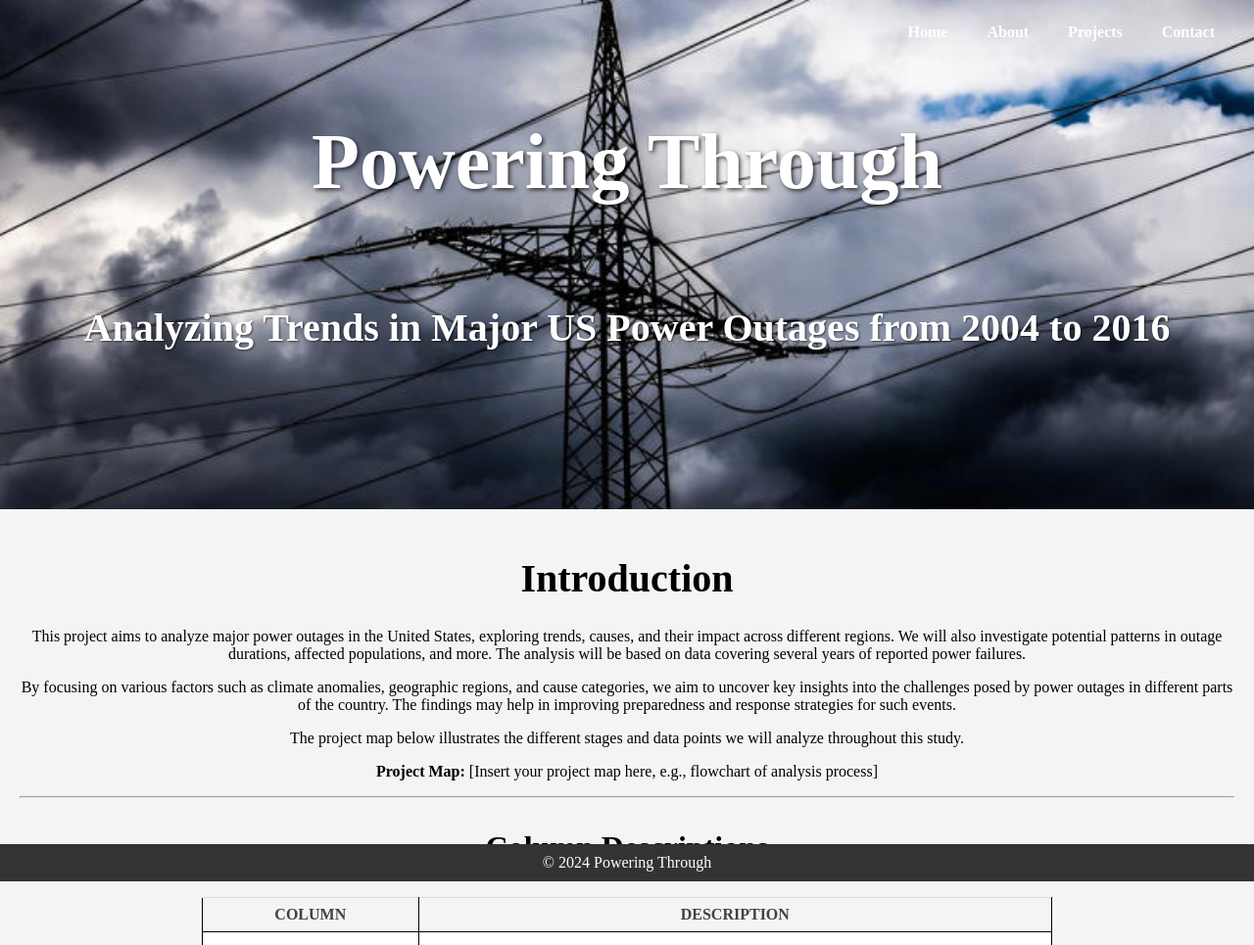
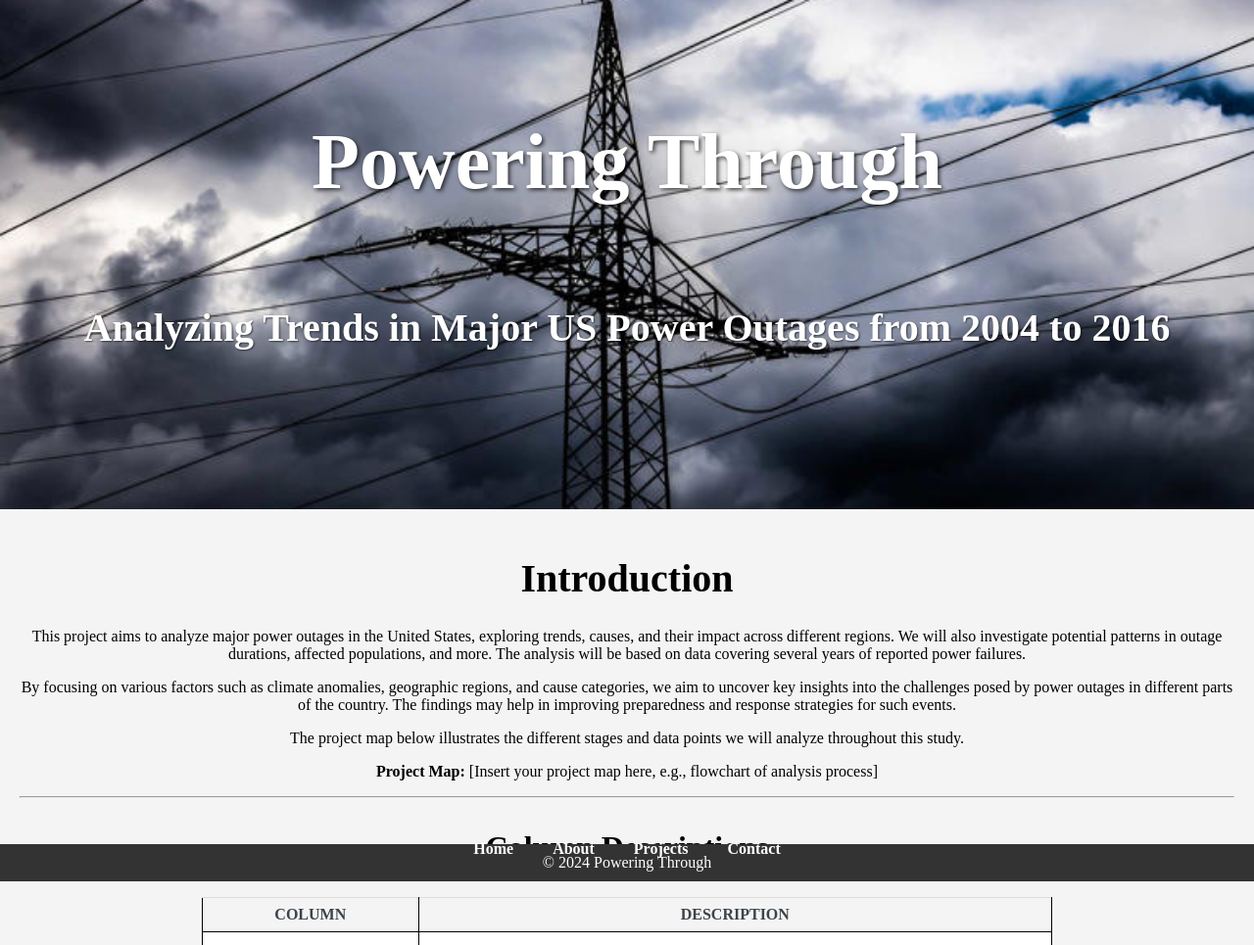
Before and after one commit to andiigonzalez/Power_Outage_Analysis, a Jekyll site: the page built from index.md, in a window 1280 px wide. Shown: the top 965 px of the page at 98% size. Built offline with Jekyll 4.4.1, drawn with Linux system fonts in a browser that asks for light colours.

Commit message:
Update custom.css

```diff
--- a/assets/css/custom.css
+++ b/assets/css/custom.css
@@ -72,14 +72,12 @@
 
 /* Navigation Bar Styles */
 nav {
-  position: absolute; /* Place nav on top of the banner */
-  top: 0; /* Align to the top of the banner */
-  right: 0; /* Align the navigation bar to the far right */
-  width: auto; /* Ensure it only takes as much space as needed */
+  position: absolute; /* Place the nav inside the banner */
+  bottom: 10px; /* Position it near the bottom of the banner */
+  width: 100%; /* Make it span the full width of the banner */
   display: flex; /* Horizontal layout */
-  justify-content: flex-end; /* Align links to the right */
+  justify-content: center; /* Center the navigation links */
   z-index: 1000; /* Ensure it appears above the banner */
-  padding: 10px 20px; /* Adds internal spacing for the right alignment */
 }
 
 nav a {
@@ -96,6 +94,7 @@
 nav a:hover {
   color: #ff6347; /* Highlight on hover */
 }
+
 
 /* Centered Content Styles */
 .content {
```
